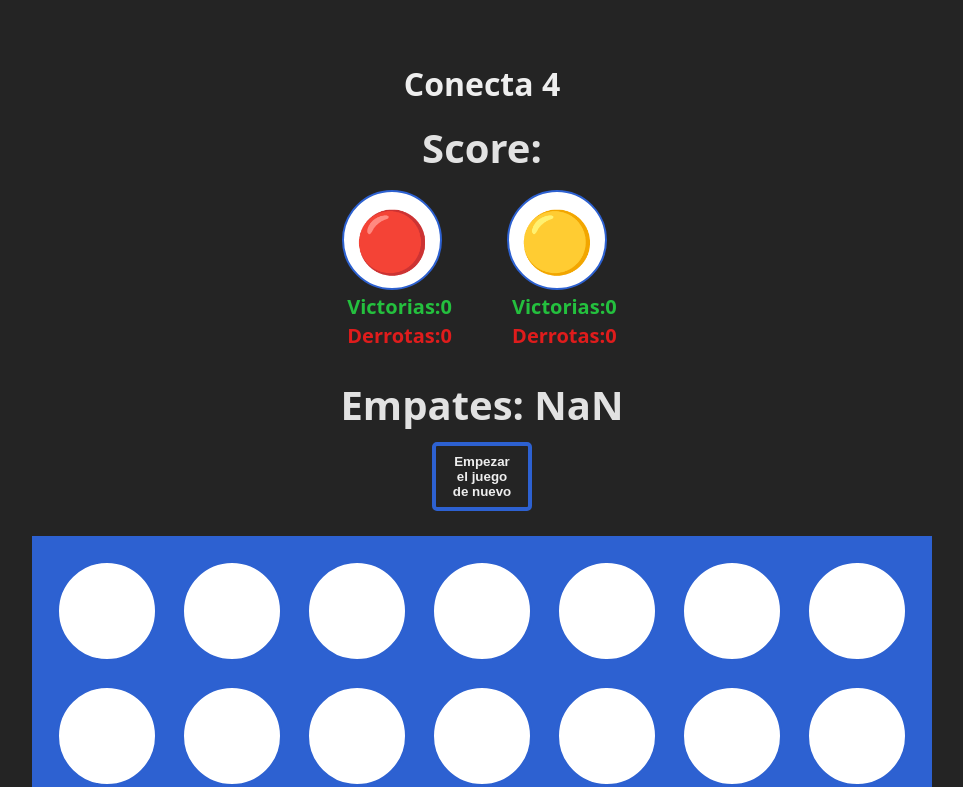
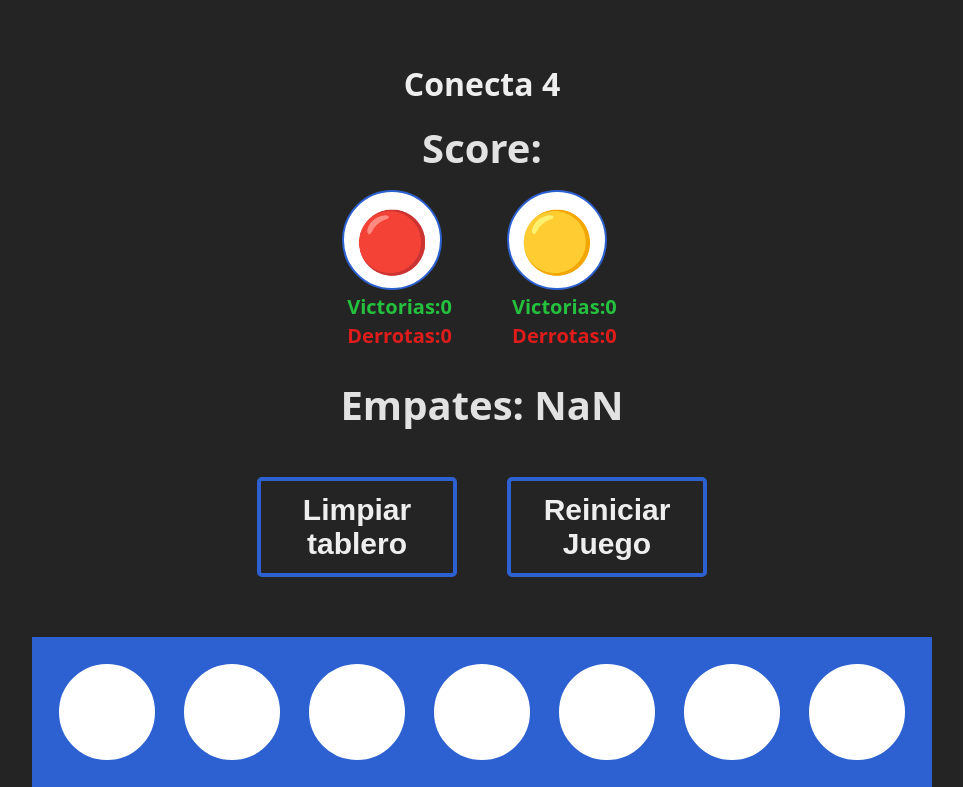
Before and after one commit to danher0310/conecta-4, a React (Vite) app: page / in a window 1280 px wide. Shown: the top 787 px of the page, without its empty margins (158-1121 px from the left). Built offline with nearby package versions, Linux system fonts and the light colour scheme.

Commit message:
final feature reset button, and last details

```diff
--- a/src/App.jsx
+++ b/src/App.jsx
@@ -6,8 +6,8 @@ import { checkWinner, checkEndGame } from './logic/board'
 import { WinnerModal } from './components/WinnerModal'
 import './App.css'
 import { BoardGame } from './components/BoardGame'
-import { ResetButton } from './components/Button'
-import { ResetGameStorage, SaveGameStorage } from './logic/storage'
+import { Button } from './components/Button'
+import { ResetGameStorage, ResetScoreStorage, SaveGameStorage } from './logic/storage'
 
 
 
@@ -64,7 +64,7 @@ function App() {
     return array
   }
 
-  const resetGame = () =>{
+  const cleanBoard = () =>{
     setBoard(Array(42).fill(null))
     //setTurn(TURNS.R)
     setWinner(null)
@@ -72,6 +72,23 @@ function App() {
 
 
   }
+
+  const resetGame = () =>{
+    setBoard(Array(42).fill(null))
+    setTurn(TURNS.R)
+    setWinner(null)
+    ResetGameStorage()
+    setScore( {
+      redPlayer: {victorias:0, derrotas:0},
+      yellowPlayer: {victorias:0, derrotas:0}
+    }
+    )
+    setEmpate(0)
+    ResetScoreStorage()
+
+
+  }
+
 
 
 
@@ -117,20 +134,11 @@ function App() {
 
 
 
-
-
-
-
   }
 
   useEffect(()=>{
     const newTurn = (game > 1 && game % 2 == 0) ?  TURNS.Y : TURNS.R;
     setTurn(newTurn)
-
-
-
-
-
 
   }, [game])
 
@@ -158,7 +166,8 @@ function App() {
           <h2>Empates: {empate}</h2>
         </section>
 
-        <ResetButton resetGame={resetGame}/>
+        <Button functionGame={cleanBoard} className='cleanButton'>Limpiar tablero</Button>
+        <Button functionGame={resetGame} className='resetGame'>Reiniciar Juego</Button>
         <BoardGame board={board} updateBoard={updateBoard} />
       <section className='turn'>
         <h2 className='title'>Turn:</h2>
@@ -167,7 +176,7 @@ function App() {
 
       </section>
 
-     <WinnerModal resetGame={resetGame} winner={winner} />
+     <WinnerModal functionGame={cleanBoard} winner={winner} />
 
     </main>
   )
--- a/src/components/Button.jsx
+++ b/src/components/Button.jsx
@@ -1,6 +1,7 @@
 // eslint-disable-next-line react/prop-types
-export const ResetButton = ({resetGame})=>{
+export const Button = ({children, functionGame, className})=>{
+  const classNames = `button ${className}`
   return(
-    <button onClick={resetGame} >Empezar el juego de nuevo</button>
+    <button onClick={functionGame} className={classNames} >{children}</button>
   )
 }
--- a/src/components/WinnerModal.jsx
+++ b/src/components/WinnerModal.jsx
@@ -1,8 +1,8 @@
 
 import { Circule } from "./CirculeSection"
-import { ResetButton } from "./Button"
+import { Button } from "./Button"
 // eslint-disable-next-line react/prop-types
-export function WinnerModal ({winner, resetGame}) {
+export function WinnerModal ({winner, functionGame}) {
 
   if (winner === null) return null
   const winnerText = winner === false ? 'Empate' : 'Gano'
@@ -18,7 +18,7 @@ export function WinnerModal ({winner, resetGame}) {
 
           </header>
           <footer>
-          <ResetButton resetGame={resetGame}/>
+          <Button functionGame={functionGame}>Limpiar tablero</Button>
           </footer>
 
       </div>
--- a/src/index.css
+++ b/src/index.css
@@ -42,18 +42,21 @@ body{
   color: #eee;
   margin-bottom: 20px;
 
+
 }
 
 .board button{
-  padding: 8px 12px;
-  margin: 25px;
+  padding: 10px 12px;
+  margin: 60px 25px;
   background: transparent;
   border: 4px solid #2d61d1;
   color: #eee;
-  width: 100px;
+  width: 200px;
+  height: 100px;
   border-radius: 5px;
   transition: 0.2s;
   font-weight: bold;
+  font-size: 30px;
   cursor: pointer;
 }
 
--- a/src/logic/storage/index.js
+++ b/src/logic/storage/index.js
@@ -9,4 +9,11 @@ export const SaveGameStorage = ({board, turn}) => {
 export const ResetGameStorage = () =>{
   window.localStorage.removeItem('board')
   window.localStorage.removeItem('turn')
+
 }
+
+export const ResetScoreStorage = () =>{
+  window.localStorage.removeItem('empate')
+  window.localStorage.removeItem('scores')
+
+}
```
Also changed, not shown: 1 other file (tests, documents, lock files or other folders).
